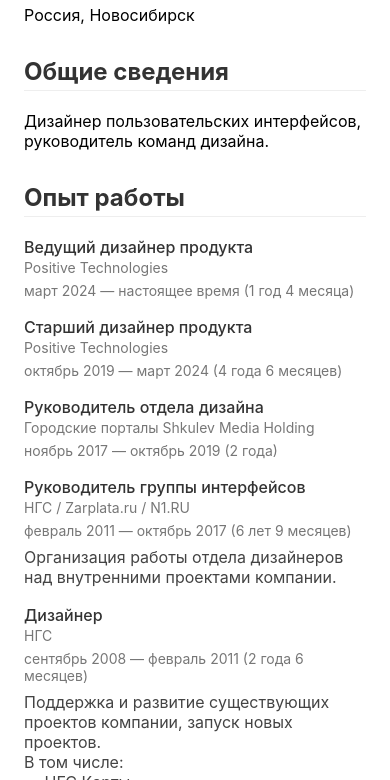
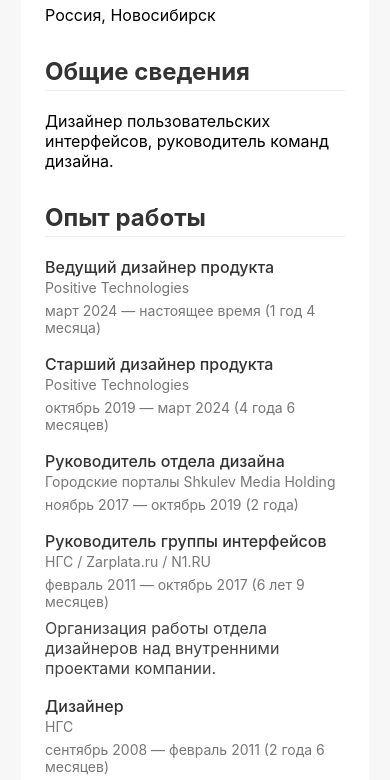
Before and after one commit to cm4fan/personal-website-wf, a plain HTML site: page resume.html in a window 390 px wide. Shown: the part 103-883 px from the top of the page. Drawn offline with Linux system fonts and the light colour scheme.

Commit message:
WIP Content

```diff
--- a/resume.html
+++ b/resume.html
@@ -1,8 +1,10 @@
 <!DOCTYPE html>
 <html lang="ru">
+
 <head>
     <meta charset="UTF-8">
     <title>Резюме ・ Николай Гурьянов</title>
+    <meta content="width=device-width, initial-scale=1" name="viewport" />
     <link rel="preconnect" href="https://fonts.googleapis.com">
     <link rel="preconnect" href="https://fonts.gstatic.com" crossorigin>
     <link rel="preload"
@@ -18,11 +20,17 @@
         }
 
         .container {
-            max-width: 720px;
+            width: 720px;
             margin: 16px auto;
             background: #fff;
             border-radius: 15px;
             padding: 32px 24px;
+        }
+
+        @media screen and (max-width: 767px) {
+            .container {
+                max-width: 300px;
+            }
         }
 
         h1 {
@@ -170,11 +178,11 @@
         </div>
         <div class="section">
             <h2>Связь со мной</h2>
-            <div><a href="mailto:hellonikolay@gmail.com"
-                    class="reference-link">Почта</a></div>
-             <div><a href="https://t.me/nguryanov" target="_blank" class="reference-link">Телеграм</a></div>
-             <div><a href="https://www.linkedin.com/in/nguryanov/" target="_blank" class="reference-link">Линкедин</a></div>
-             <div><a href="https://github.com/cm4fan" target="_blank" class="reference-link">Гитхаб</a></div>
+            <div><a href="mailto:hellonikolay@gmail.com" class="reference-link">Почта</a></div>
+            <div><a href="https://t.me/nguryanov" target="_blank" class="reference-link">Телеграм</a></div>
+            <div><a href="https://www.linkedin.com/in/nguryanov/" target="_blank" class="reference-link">Линкедин</a>
+            </div>
+            <div><a href="https://github.com/cm4fan" target="_blank" class="reference-link">Гитхаб</a></div>
         </div>
     </div>
 </body>
```
